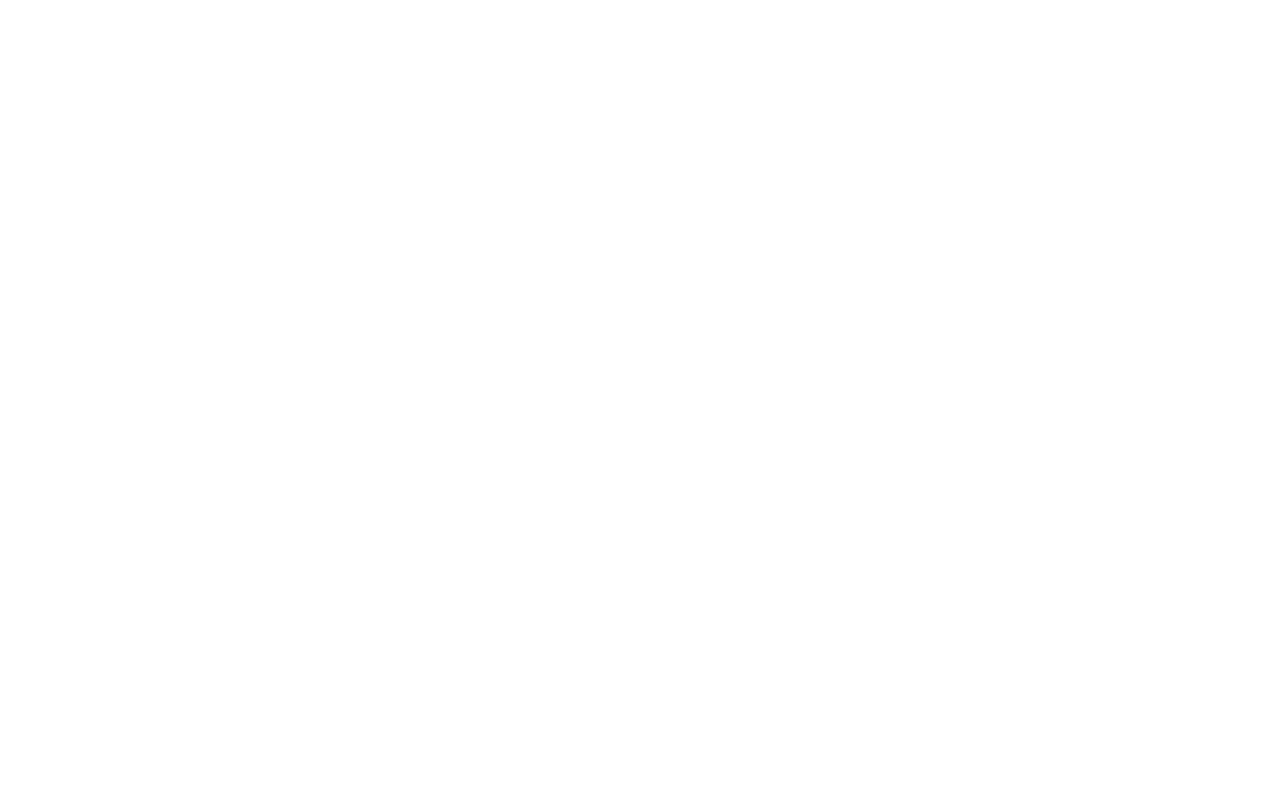
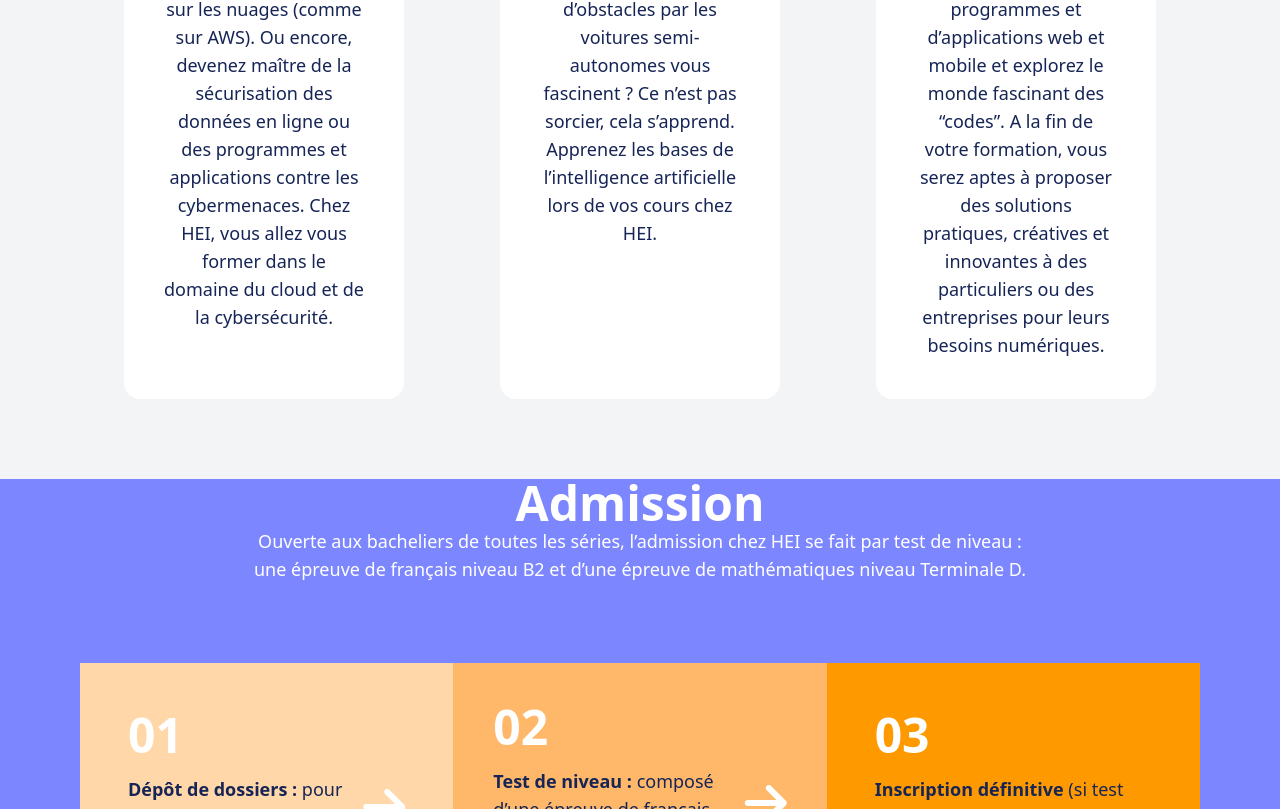
Before and after one commit to M4ndresy-Tech/WEB2-JSX, a React (Vite) app: page / in a window 1280 px wide. Shown: the part 1991-2800 px from the top of the page. Before the commit the page ends 891 px from the top, so only its background shows below. Built offline with nearby package versions, Linux system fonts and the light colour scheme.

Commit message:
Built the Admission section

```diff
--- a/src/App.jsx
+++ b/src/App.jsx
@@ -4,6 +4,10 @@ import viteLogo from '/vite.svg'
 import './App.css'
 import Header from './Components/Header'
 import AboutUs from './Components/AboutUs'
+import SomeOutlets from './Components/SomeOutlets'
+import Declaration_ from 'postcss/lib/declaration';
+import Domain from './Components/Domain'
+import Admission from './Components/Admission'
 
 function App() {
   const [count, setCount] = useState(0)
@@ -12,6 +16,10 @@ function App() {
     <>
    <Header/>
    <AboutUs/>
+   <SomeOutlets/>
+   <Domain/>
+   <Admission/>
+
 
     </>
   );
--- /dev/null
+++ b/src/Components/Admission.jsx
@@ -0,0 +1,40 @@
+import React from "react";
+const Admission=()=>{
+    return(
+        <>
+        <section className="bg-indigo-400">
+            <div>
+                <div className="text-white text-5xl font-bold text-center"><h1>Admission</h1></div>
+                <div className="text-white text-lg w-full text-center"><p>Ouverte aux bacheliers de toutes les séries, l’admission chez HEI se fait par test de niveau :<br/>une épreuve de français niveau B2 et d’une épreuve de mathématiques niveau Terminale D. </p></div>
+            </div>
+
+            <div className="flex flex-col md:flex-row md:justify-center p-20">
+                <div className="flex flex-col space-y-4 w-1/3 bg-orange-200 p-12">
+                    <div className=" text-5xl text-white font-bold"><h1>01</h1></div>
+                    <div className="flex flex-row justify-around">
+                        <div className="text-blue-950 text-lg "><p><span className="font-bold">Dépôt de dossiers :</span> pour les bacheliers de toutes séries sans limite d’âge</p></div>
+                        <div className="text-5xl text-white my-2"><i class="fa-solid fa-arrow-right"></i></div>
+                    </div>
+                </div>
+                <div className="flex flex-col space-y-4 w-1/3 bg-orange-300 p-10">
+                    <div className="text-5xl text-white font-bold"><h1>02</h1></div>
+                    <div className="flex flex-row justify-around">
+                    <div className="text-blue-950 text-lg "><p><span className="font-bold">Test de niveau :</span> composé d’une épreuve de français niveau B2 et d’une épreuve de mathématiques niveau Terminale D</p></div>
+                    <div className="text-5xl text-white my-3"><i class="fa-solid fa-arrow-right"></i></div>
+                    </div>
+                </div>
+                <div className="flex flex-col space-y-4 w-1/3 bg-amber-500 p-12">
+                    <div className="text-5xl text-white font-bold"><h1>03</h1></div>
+                    <div className="text-blue-950 text-lg "><span className="font-bold">Inscription définitive </span>(si test réussi)</div>
+                </div>
+            </div>
+
+            <div className="flex flex-row justify-center gap-4">
+                <button className="bg-transparent  border-4 border-white text-white hover:bg-blue-950 hover:border-blue-950 rounded  px-5 py-2 text-2xl">Incrivez-vous ici</button>
+                <button className="text-white bg-blue-950 hover:bg-white hover:text-blue-950 px-5 py-2 rounded  text-2xl">Résultat concours</button>
+            </div>
+        </section>
+        </>
+    );
+};
+export default Admission;
```
